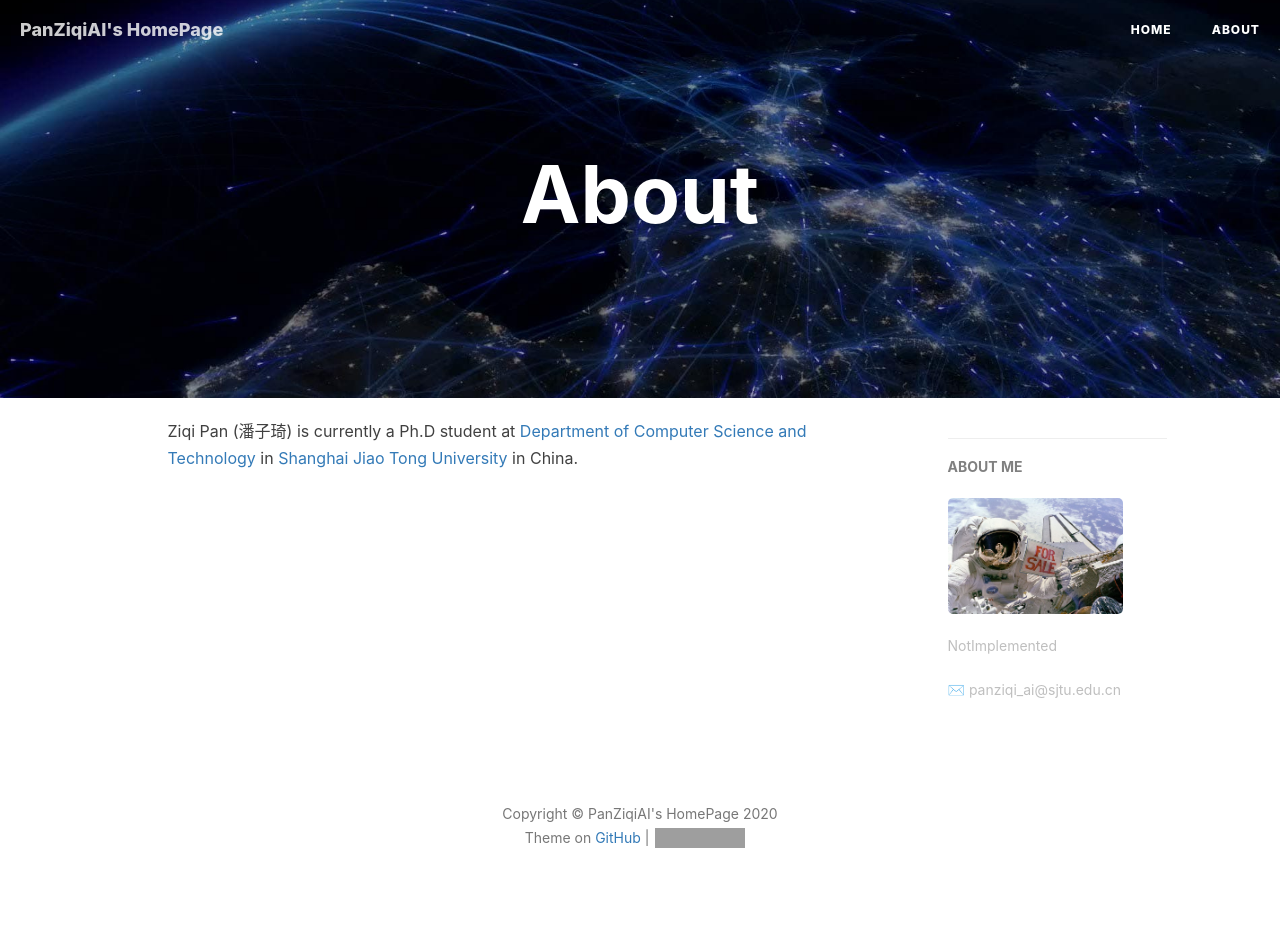
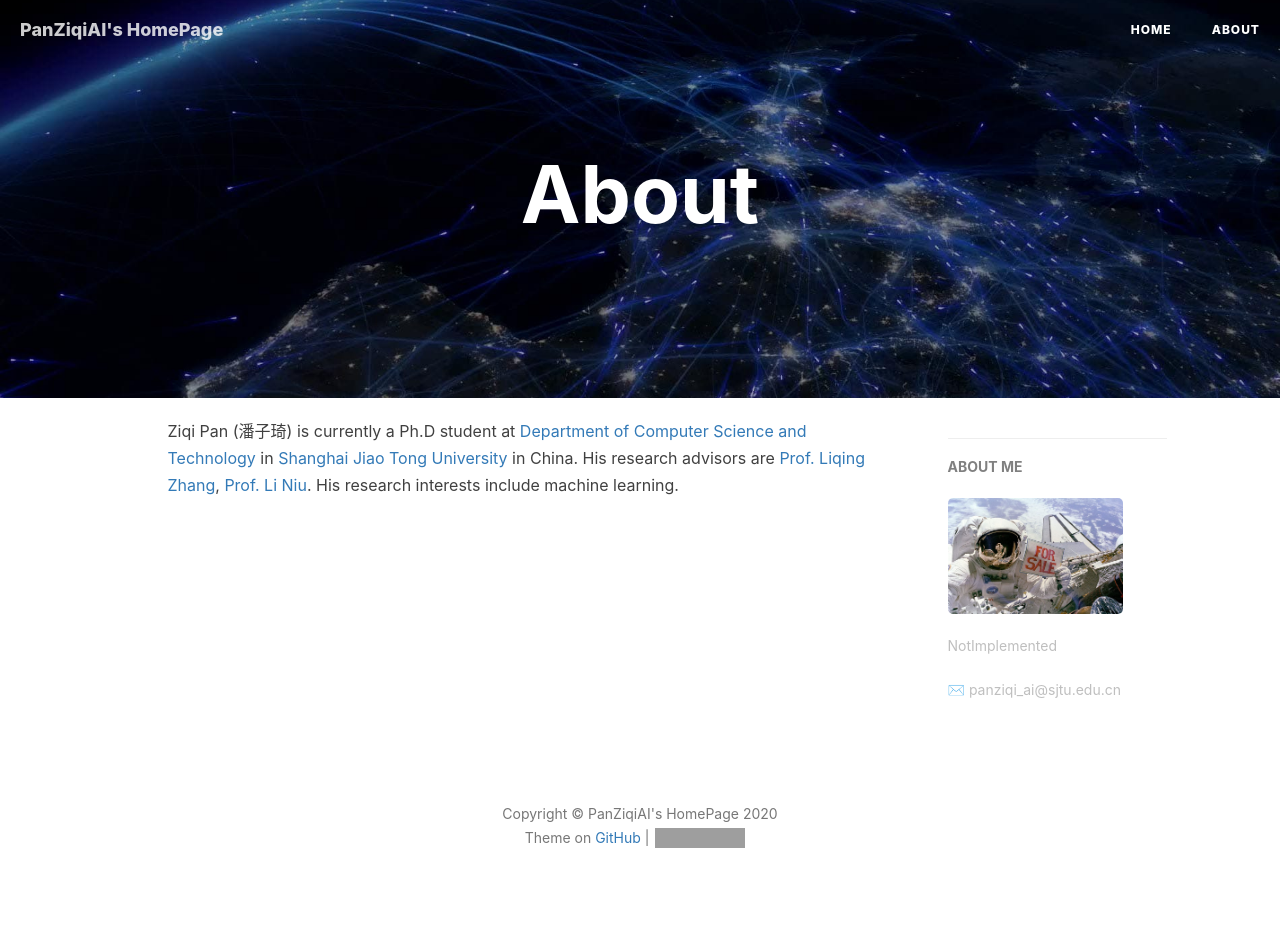
Before and after one commit to PanZiqiAI/PanZiqiAI.github.io, a Jekyll site: the page built from about.html, in a window 1280 px wide. Built offline with Jekyll 4.4.1, drawn with Linux system fonts in a browser that asks for light colours; nearby versions of some CDN libraries; comment, search, counter and statistics services are not loaded; grey boxes are pictures that could not be loaded.

Commit message:
Update about.html

```diff
--- a/about.html
+++ b/about.html
@@ -16,8 +16,13 @@ header-img: "img/post-bg-os-metro.jpg"
 
     <!--copied from markdown -->
     Ziqi Pan (潘子琦) is currently a Ph.D student at
-    <a href="http://www.cs.sjtu.edu.cn" target="_blank" rel="noopener">Department of Computer Science and Technology</a>
-    in <a href="http://www.en.sjtu.edu.cn" target="_blank" rel="noopener">Shanghai Jiao Tong University</a> in China.
+    <a href="http://www.cs.sjtu.edu.cn" target="_blank" rel="noopener">Department of Computer Science and Technology</a> in
+    <a href="http://www.en.sjtu.edu.cn" target="_blank" rel="noopener">Shanghai Jiao Tong University</a> in China. His research advisors are
+    <a href="http://www.cs.sjtu.edu.cn/en/PeopleDetail.aspx?id=137" target="_blank" rel="noopener">Prof. Liqing Zhang</a>,
+    <a href="http://bcmi.sjtu.edu.cn/home/niuli/" target="_blank" rel="noopener">Prof. Li Niu</a>.
+    His research interests include machine learning.
+
+
 
 </div>
 
```
